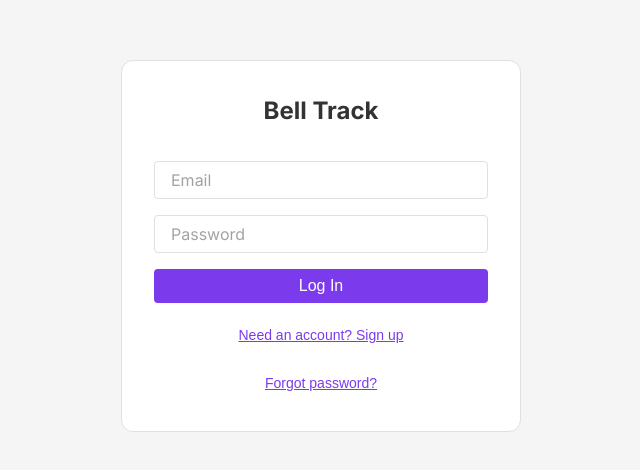
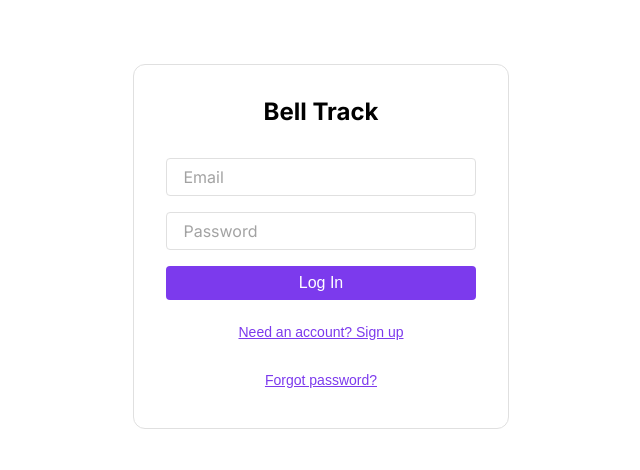
Before and after one commit to lexinamer/kettlebell-tracker, a Vue app: page /login in a window 1280 px wide. Shown: the part 154-624 px from the top of the page, without its empty margins (319-959 px from the left). Built offline with nearby package versions, Linux system fonts and the light colour scheme; no server answers.

Commit message:
Small ui edits

```diff
--- a/index.html
+++ b/index.html
@@ -3,7 +3,7 @@
   <head>
     <meta charset="UTF-8">
     <link rel="icon" href="/favicon.ico">
-    <meta name="viewport" content="width=device-width, initial-scale=1.0">
+    <meta name="viewport" content="width=device-width, initial-scale=1.0, viewport-fit=cover">
     <title>Bell Track</title>
 
     <link rel="preconnect" href="https://fonts.googleapis.com">
--- a/src/App.vue
+++ b/src/App.vue
@@ -1,11 +1,11 @@
 <template>
-  <div v-if="authStore.loading">
+  <div v-if="authStore.loading" class="loading-screen">
     <p>Loading...</p>
   </div>
-  <div v-else>
+  <template v-else>
     <GlobalHeader v-if="authStore.user" />
     <router-view />
-  </div>
+  </template>
 </template>
 
 <script setup>
@@ -22,7 +22,20 @@ const authStore = useAuthStore()
   box-sizing: border-box;
 }
 
+html, body, #app {
+  height: 100%;
+  margin: 0;
+  padding: 0;
+}
+
 body {
   font-family: -apple-system, BlinkMacSystemFont, 'Segoe UI', Roboto, sans-serif;
 }
+
+.loading-screen {
+  display: flex;
+  align-items: center;
+  justify-content: center;
+  height: 100vh;
+}
 </style>
--- a/src/assets/components.css
+++ b/src/assets/components.css
@@ -10,7 +10,7 @@
   gap: var(--spacing-sm);
   cursor: pointer;
   font-family: inherit;
-  font-size: var(--font-size-base);
+  font-size: var(--font-size-sm);
   font-weight: 500;
   border: none;
   transition: all 0.2s;
@@ -124,6 +124,13 @@
 
 .full-width {
   width: 100%;
+}
+
+/* Other */
+button.subtle {
+  width: auto;
+  font-size: var(--font-size-xs);
+  border: 1px dashed var(--color-text-secondary);
 }
 
 /* ========================================
@@ -658,18 +665,20 @@ input[type="number"]::-webkit-outer-spin-button {
   overflow: hidden;
 }
 
+.block-header-wrapper {
+  display: flex;
+  justify-content: space-between;
+  padding: var(--spacing-md);
+}
+
 .block-header {
   display: flex;
   justify-content: space-between;
   align-items: center;
-  padding: var(--spacing-md);
   cursor: pointer;
   user-select: none;
   transition: background 0.2s;
-}
-
-.block-header:hover {
-  background: rgba(0, 0, 0, 0.02);
+  gap: var(--spacing-md);
 }
 
 .block-title {
@@ -683,16 +692,6 @@ input[type="number"]::-webkit-outer-spin-button {
   font-weight: 600;
   font-size: var(--font-size-sm);
   color: var(--color-text-secondary);
-}
-
-.chevron {
-  transition: transform 0.2s;
-  color: var(--color-text-secondary);
-  flex-shrink: 0;
-}
-
-.chevron.collapsed {
-  transform: rotate(-90deg);
 }
 
 .block-actions {
@@ -740,6 +739,7 @@ input[type="number"]::-webkit-outer-spin-button {
   border-radius: var(--radius-sm);
   font-size: var(--font-size-sm);
   font-family: inherit;
+  height: 37.5px;
 }
 
 .rounds-input {
@@ -756,8 +756,13 @@ input[type="number"]::-webkit-outer-spin-button {
    ======================================== */
 
 .global-header {
+  position: sticky;
+  top: 0;
+  z-index: 100;
+  background: var(--color-surface);
   border-bottom: 1px solid var(--color-border);
-  padding: var(--spacing-md) var(--spacing-md) var(--spacing-sm);
+  padding: var(--spacing-sm) var(--spacing-sm);
+  padding-top: 0;
   display: grid;
   grid-template-columns: 1fr auto 1fr;
   align-items: center;
@@ -829,6 +834,10 @@ input[type="number"]::-webkit-outer-spin-button {
   display: flex;
   align-items: center;
   margin-left: -5px;
+  gap: var(--spacing-sm);
+  color: #3C029F;
+  text-transform: uppercase;
+  letter-spacing: .1em;
 }
 
 .logo {
--- a/src/assets/global.css
+++ b/src/assets/global.css
@@ -8,22 +8,21 @@
   box-sizing: border-box;
 }
 
-html, body, #app {
+html {
+  height: 100%;
+  overflow: hidden;
+}
+
+body {
+  height: 100%;
   margin: 0;
   padding: 0;
+  overflow: auto;
+  font-family: 'Inter', -apple-system, BlinkMacSystemFont, 'Segoe UI', Roboto, sans-serif;
 }
 
-
-body {
-  font-family: 'Inter', -apple-system, BlinkMacSystemFont, 'Segoe UI', Roboto, sans-serif;
-  background: var(--color-background);
-  color: var(--color-text);
-  font-size: var(--font-size-base);
-  line-height: 1.5;
-  -webkit-font-smoothing: antialiased;
-  -moz-osx-font-smoothing: grayscale;
-  max-width: 800px;
-  margin: 0 auto 100px auto;
+#app {
+  min-height: 100%;
 }
 
 .content-pad {
--- a/src/assets/views.css
+++ b/src/assets/views.css
@@ -2,11 +2,14 @@
    LOGIN VIEW
    ======================================== */
 
-.login-container {
+.login-wrapper {
+  height: 100%;
   display: flex;
   align-items: center;
   justify-content: center;
-  min-height: 100vh;
+}
+
+.login-container {
   padding: var(--spacing-md);
 }
 
--- a/src/views/LoginView.vue
+++ b/src/views/LoginView.vue
@@ -1,4 +1,5 @@
 <template>
+  <div class="login-wrapper">
     <div class="login-container">
       <div class="login-card">
         <h1>Bell Track</h1>
@@ -84,6 +85,7 @@
         </template>
       </BaseModal>
     </div>
+  </div>
 </template>
 
 <script setup>
@@ -137,99 +139,3 @@ const handlePasswordReset = async () => {
   }
 }
 </script>
-
-<style scoped>
-.login-container {
-  min-height: 100vh;
-  display: flex;
-  align-items: center;
-  justify-content: center;
-  background: var(--color-background);
-  padding: var(--spacing-md);
-}
-
-.login-card {
-  background: var(--color-surface);
-  border: 1px solid var(--color-border);
-  border-radius: var(--radius-lg);
-  padding: var(--spacing-xl);
-  width: 100%;
-  max-width: 400px;
-}
-
-.login-card h1 {
-  margin: 0 0 var(--spacing-xl);
-  text-align: center;
-  font-size: var(--font-size-xl);
-}
-
-.login-card form {
-  display: flex;
-  flex-direction: column;
-}
-
-.login-card input {
-  width: 100%;
-  padding: var(--spacing-sm) var(--spacing-md);
-  margin-bottom: var(--spacing-md);
-  border: 1px solid var(--color-border);
-  border-radius: var(--radius-sm);
-  font-size: var(--font-size-base);
-  font-family: inherit;
-}
-
-.login-card button[type="submit"] {
-  width: 100%;
-  padding: var(--spacing-sm) var(--spacing-md);
-  background: var(--color-primary);
-  color: white;
-  border: none;
-  border-radius: var(--radius-sm);
-  font-size: var(--font-size-base);
-  font-weight: 500;
-  cursor: pointer;
-  margin-bottom: var(--spacing-md);
-}
-
-.login-card button[type="submit"]:hover {
-  opacity: 0.9;
-}
-
-.toggle {
-  width: 100%;
-  padding: var(--spacing-sm);
-  background: none;
-  border: none;
-  color: var(--color-primary);
-  cursor: pointer;
-  font-size: var(--font-size-sm);
-  text-decoration: underline;
-}
-
-.toggle:hover {
-  opacity: 0.8;
-}
-
-.forgot-password {
-  width: 100%;
-  background: none;
-  border: none;
-  color: var(--color-primary);
-  cursor: pointer;
-  font-size: var(--font-size-sm);
-  margin-top: var(--spacing-md);
-  text-decoration: underline;
-  padding: var(--spacing-sm);
-}
-
-.forgot-password:hover {
-  opacity: 0.8;
-}
-
-.error {
-  color: var(--color-error);
-  font-size: var(--font-size-sm);
-  margin-top: var(--spacing-sm);
-  text-align: center;
-}
-</style>
--- a/src/views/WorkoutEditView.vue
+++ b/src/views/WorkoutEditView.vue
@@ -41,15 +41,9 @@
             class="block-container"
           >
 
-           <div class="block-header-wrapper" @click="toggleBlock(blockIndex)">
-            <div class="block-header" @click="toggleBlock(blockIndex)">
+           <div class="block-header-wrapper">
+            <div class="block-header">
               <div class="block-title">
-                <ChevronDown
-                  :size="16"
-                  :stroke-width="2.5"
-                  class="chevron"
-                  :class="{ collapsed: collapsedBlocks[blockIndex] }"
-                />
                 <span class="block-number">Block {{ blockIndex + 1 }}</span>
               </div>
 
@@ -86,7 +80,7 @@
             </div>
            </div>
 
-            <div v-show="!collapsedBlocks[blockIndex]" class="block-content">
+            <div class="block-content">
               <div class="form-group">
                 <label>Type</label>
                 <div class="chip-group">
@@ -215,7 +209,7 @@
 <script setup>
 import { ref, computed, onMounted } from 'vue'
 import { useRoute, useRouter } from 'vue-router'
-import { Calendar, Trash2, Plus, Bookmark, ChevronDown } from 'lucide-vue-next'
+import { Calendar, Trash2, Plus, Bookmark } from 'lucide-vue-next'
 import { useUserStore } from '@/stores/userStore'
 import { useTemplateStore } from '@/stores/templateStore'
 import { useWorkoutStore } from '@/stores/workoutStore'
@@ -230,7 +224,6 @@ const templateStore = useTemplateStore()
 const workoutStore = useWorkoutStore()
 
 const editMode = ref(false)
-const collapsedBlocks = ref({})
 const showSaveTemplateModal = ref(false)
 const saveTemplateBlockIndex = ref(null)
 const templateName = ref('')
@@ -274,10 +267,6 @@ const formattedDate = computed(() => {
     year: 'numeric'
   })
 })
-
-const toggleBlock = (index) => {
-  collapsedBlocks.value[index] = !collapsedBlocks.value[index]
-}
 
 const toggleWeight = (blockIndex, weight) => {
   const block = formData.value.blocks[blockIndex]
@@ -338,7 +327,6 @@ const addBlock = () => {
 
 const removeBlock = (index) => {
   formData.value.blocks.splice(index, 1)
-  delete collapsedBlocks.value[index]
 }
 
 const addExercise = (blockIndex) => {
```
Lines whose indentation alone changed are shown as unchanged.
